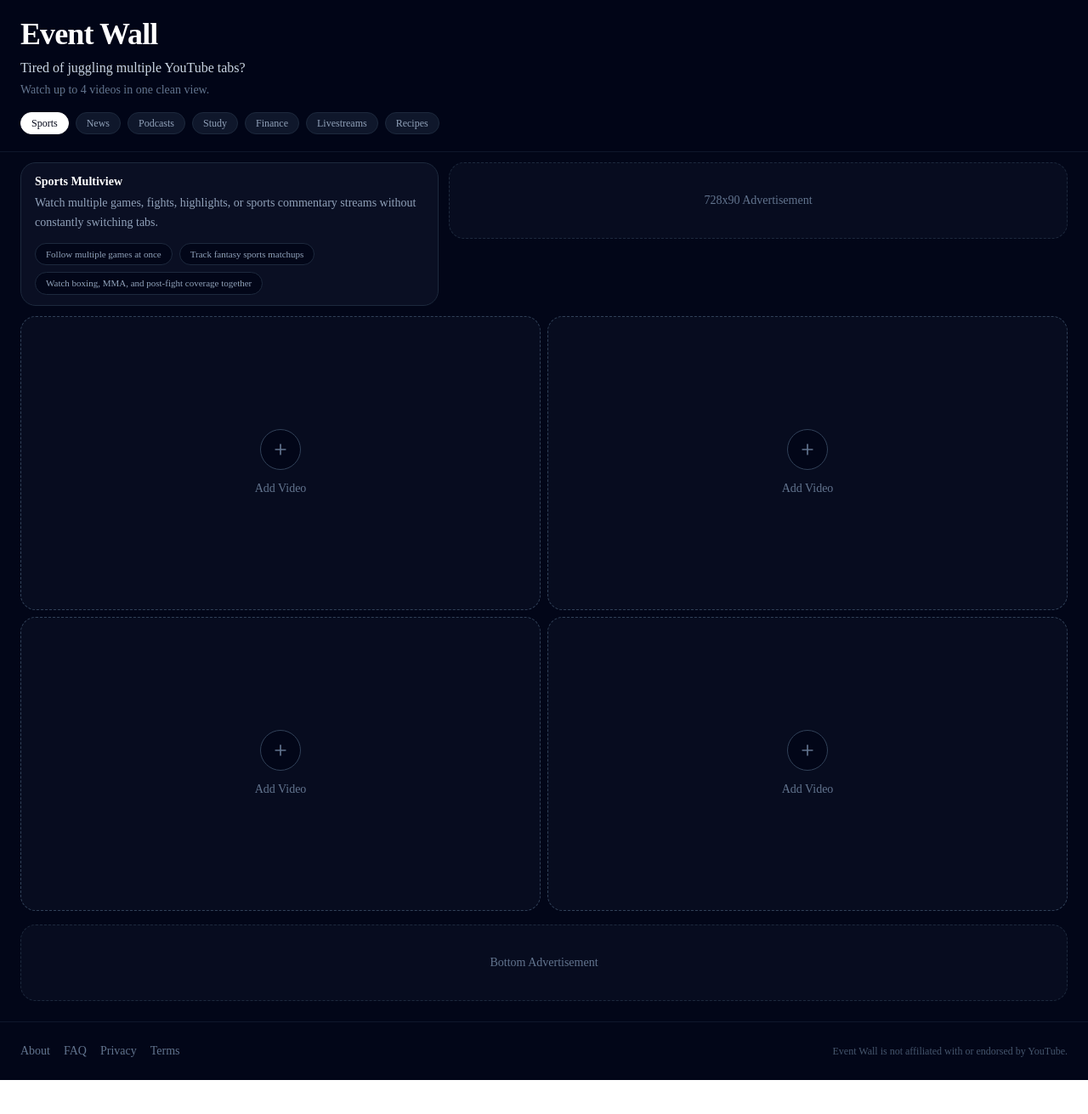
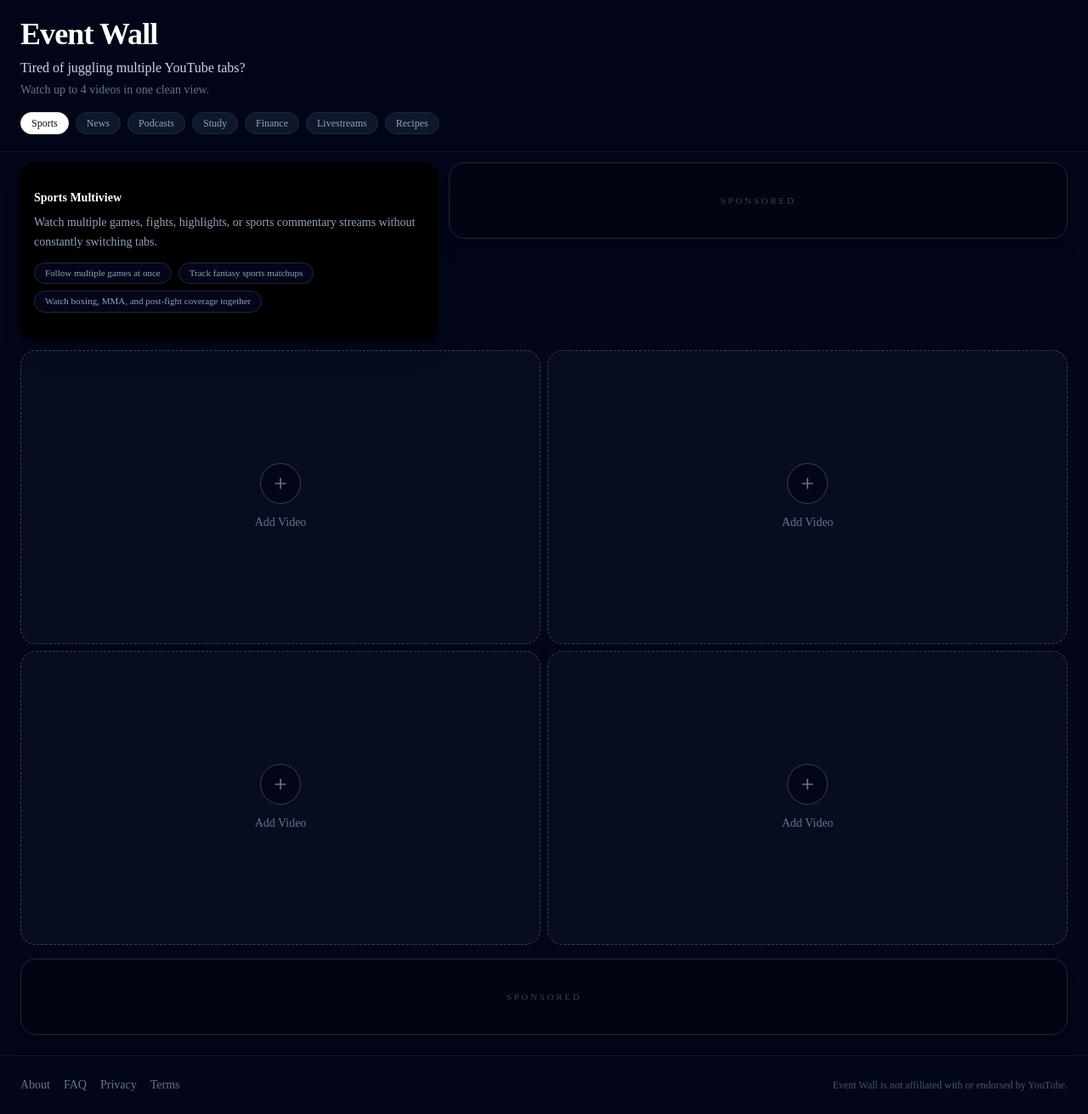
Before and after one commit to zelsteve75/camera-wall, a Next.js app: page / in a window 1280 px wide. Shown: the whole page at 85% size. Before the commit the page ends 1271 px from the top, so only its background shows below. Built offline with nearby package versions, Linux system fonts and the light colour scheme.

Commit message:
Update page.js

```diff
--- a/app/page.js
+++ b/app/page.js
@@ -190,6 +190,21 @@ function VideoCard({ video, focus = false, onFocus, onEdit, onDelete }) {
   );
 }
 
+function AdShell({ compact = false }) {
+  return (
+    <div
+      className={`flex items-center justify-center rounded-2xl border border-slate-800 bg-black/30 shadow-xl shadow-black/10 ${
+        compact ? "h-[90px]" : "min-h-[90px]"
+      }`}
+      aria-label="Sponsored placement"
+    >
+      <span className="text-[11px] uppercase tracking-[0.25em] text-slate-700">
+        Sponsored
+      </span>
+    </div>
+  );
+}
+
 export default function EventWall() {
   const [focusedVideo, setFocusedVideo] = useState(null);
   const [showVideoModal, setShowVideoModal] = useState(false);
@@ -320,12 +335,13 @@ export default function EventWall() {
 
         <section className="px-4 py-3 md:px-6">
           <div className="grid gap-3 md:grid-cols-[1fr_728px]">
-            <div className="rounded-2xl border border-slate-800 bg-slate-900/60 px-4 py-3">
+            <Card className="overflow-hidden rounded-2xl border-slate-800 bg-black shadow-xl shadow-black/20">
+              <div className="h-full px-4 py-4">
                 <p className="text-sm font-semibold text-white">
                   {currentUseCase.title}
                 </p>
 
-              <p className="mt-1 text-xs leading-relaxed text-slate-400 md:text-sm">
+                <p className="mt-2 text-xs leading-relaxed text-slate-400 md:text-sm">
                   {currentUseCase.description}
                 </p>
 
@@ -340,10 +356,9 @@ export default function EventWall() {
                   ))}
                 </div>
               </div>
+            </Card>
 
-            <div className="flex h-[90px] items-center justify-center rounded-2xl border border-dashed border-slate-800 bg-slate-900/40 text-sm text-slate-500">
-              728x90 Advertisement
-            </div>
+            <AdShell compact />
           </div>
         </section>
 
@@ -369,9 +384,7 @@ export default function EventWall() {
         </section>
 
         <section className="px-4 pb-6 md:px-6">
-          <div className="flex h-[90px] items-center justify-center rounded-2xl border border-dashed border-slate-800 bg-slate-900/40 text-sm text-slate-500">
-            Bottom Advertisement
-          </div>
+          <AdShell compact />
         </section>
 
         <footer className="border-t border-slate-900 px-4 py-6 md:px-6">
```
Lines whose indentation alone changed are shown as unchanged.
